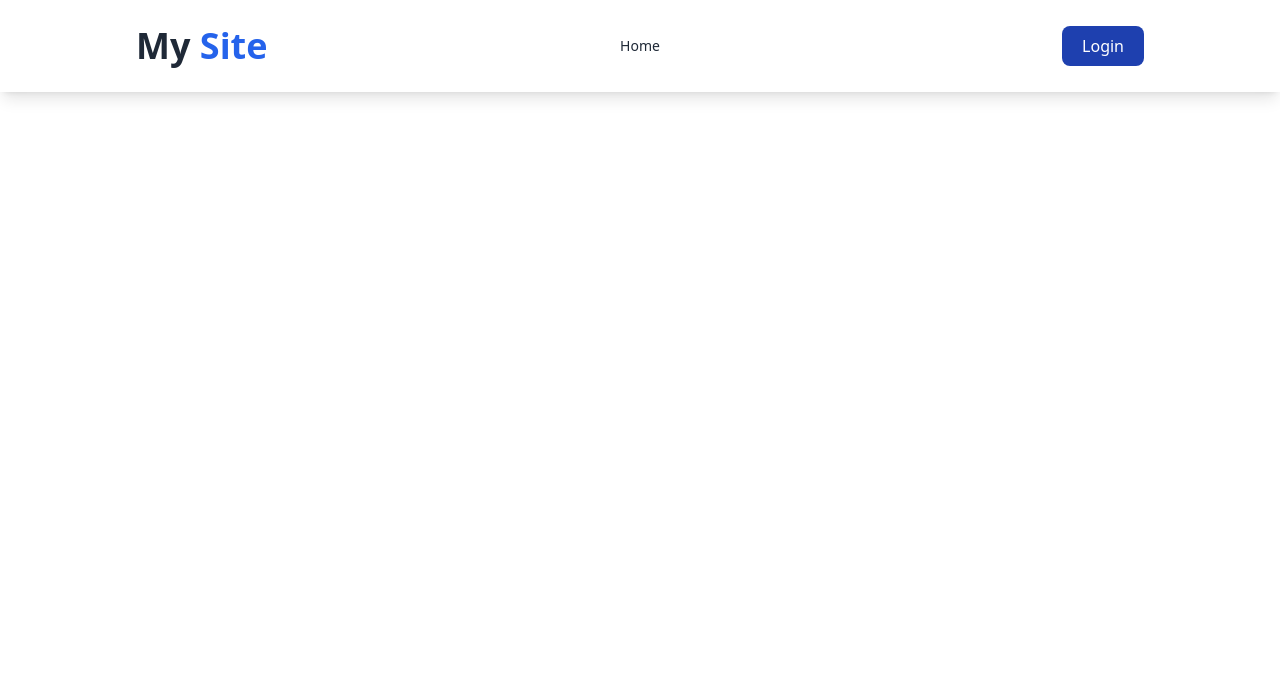
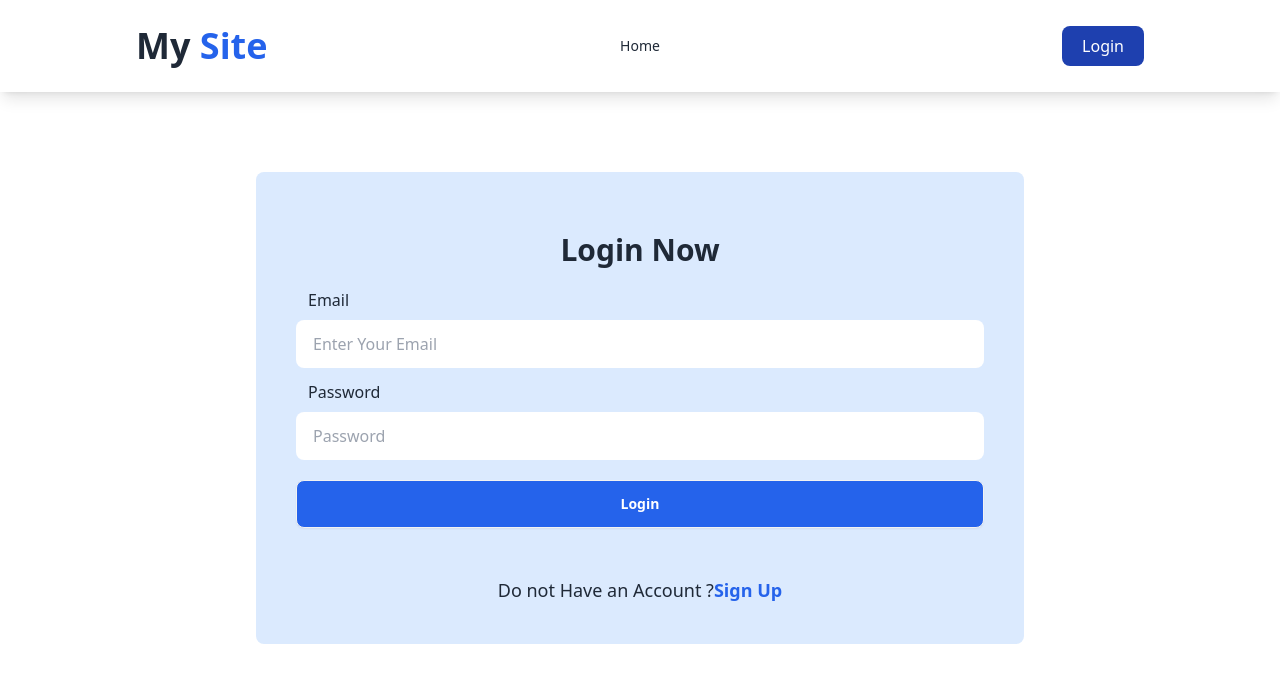
Before and after one commit to assadujjaman112/manage-account, a React (Vite) app: page /login in a window 1280 px wide. Shown: the top 682 px of the page. Built offline with nearby package versions, Linux system fonts and the light colour scheme; no server answers.

Commit message:
added login Page

```diff
--- a/package.json
+++ b/package.json
@@ -16,8 +16,10 @@
     "react": "^18.2.0",
     "react-dom": "^18.2.0",
     "react-hook-form": "^7.50.0",
+    "react-icons": "^5.0.1",
     "react-router-dom": "^6.22.0",
-    "sort-by": "^1.2.0"
+    "sort-by": "^1.2.0",
+    "sweetalert2": "^11.10.4"
   },
   "devDependencies": {
     "@types/react": "^18.2.43",
--- a/src/Pages/Login/Login.jsx
+++ b/src/Pages/Login/Login.jsx
@@ -1,11 +1,65 @@
-
+import { useContext } from "react";
+import { useForm } from "react-hook-form";
+import { Link, useNavigate } from "react-router-dom";
+import { AuthContext } from "../../Providers/AuthProvider";
 
 const Login = () => {
-    return (
-        <div>
+    const {signIn} = useContext(AuthContext);
+    const navigate = useNavigate();
+  const {
+    register,
+    handleSubmit,
+    formState: { errors },
+  } = useForm();
 
+  const onSubmit = (data) => {
+    console.log(data);
+    signIn(data.email, data.password)
+    .then(result => {
+        console.log(result.user)
+        navigate("/")
+    })
+    .catch(error => console.error(error))
+  };
+  return (
+    <div className="w-11/12 lg:w-3/5 mx-auto bg-blue-100 rounded-lg px-5 py-8 lg:p-10 mt-5 md:mt-10 lg:mt-20">
+      <h1 className="text-center text-3xl font-bold my-5">Login Now</h1>
+      <form onSubmit={handleSubmit(onSubmit)}>
+        <div className="mt-2 ">
+          <div className="flex flex-col ">
+            <label className="mb-2 pl-3"> Email</label>
+            <input
+              {...register("email")}
+              placeholder="Enter Your Email"
+              className="input w-full"
+            />
+          </div>
+          <div className="flex flex-col mt-3">
+            <label className="mb-2 pl-3"> Password</label>
+            <input
+              {...register("password", { required: true })}
+              placeholder="Password"
+              type="password"
+              className="input w-full"
+            />
+            {errors.password && <span>This field is required</span>}
+          </div>
         </div>
-    );
+
+        <input
+          type="submit"
+          value="Login"
+          className="btn btn-block bg-blue-600 text-white hover:text-black mt-5"
+        />
+      </form>
+      <p className="mt-5 md:mt-8 lg:mt-12 text-center text-lg">
+        Do not Have an Account ?
+        <Link to="/signUp" className="text-blue-600 font-bold">
+          Sign Up
+        </Link>
+      </p>
+    </div>
+  );
 };
 
 export default Login;
--- a/src/Pages/Register/Register.jsx
+++ b/src/Pages/Register/Register.jsx
@@ -1,14 +1,35 @@
+import { useContext } from "react";
 import { useForm } from "react-hook-form";
-import { Link } from "react-router-dom";
+import { Link, useNavigate } from "react-router-dom";
+import { AuthContext } from "../../Providers/AuthProvider";
+import Swal from "sweetalert2";
 
 const Register = () => {
+  const { createUser, updateUserProfile } = useContext(AuthContext);
+  const navigate = useNavigate();
   const {
     register,
     handleSubmit,
     formState: { errors },
   } = useForm();
 
-  const onSubmit = (data) => console.log(data);
+  const onSubmit = (data) => {
+    console.log(data);
+    createUser(data.email, data.password)
+      .then((result) => {
+        console.log(result.user);
+        updateUserProfile(data.name, data.image).then(() => {
+          console.log("Updated user Info");
+          Swal.fire({
+            title: "Good job!",
+            text: "You clicked the button!",
+            icon: "success",
+          });
+        });
+        navigate("/");
+      })
+      .catch((error) => console.error(error));
+  };
   return (
     <div className="w-11/12 lg:w-3/5 mx-auto bg-blue-100 rounded-lg px-5 py-8 lg:p-10 mt-5 md:mt-10 lg:mt-20">
       <h1 className="text-center text-3xl font-bold my-5">Sign Up Now</h1>
@@ -29,7 +50,7 @@ const Register = () => {
               placeholder="Photo URL"
               className="input w-full"
             />
-            {errors.exampleRequired && <span>This field is required</span>}
+            {errors.password && <span>This field is required</span>}
           </div>
         </div>
         <div className="mt-2 flex gap-5">
@@ -53,9 +74,18 @@ const Register = () => {
           </div>
         </div>
 
-        <input type="submit" value="Sign Up" className="btn btn-block bg-blue-600 text-white hover:text-black mt-5"/>
+        <input
+          type="submit"
+          value="Sign Up"
+          className="btn btn-block bg-blue-600 text-white hover:text-black mt-5"
+        />
       </form>
-      <p className="mt-5 md:mt-8 lg:mt-12 text-center text-lg">Already Have an Account ? <Link to="/login" className="text-blue-600 font-bold">Login</Link></p>
+      <p className="mt-5 md:mt-8 lg:mt-12 text-center text-lg">
+        Already Have an Account ?{" "}
+        <Link to="/login" className="text-blue-600 font-bold">
+          Login
+        </Link>
+      </p>
     </div>
   );
 };
--- a/src/components/Home/Home.jsx
+++ b/src/components/Home/Home.jsx
@@ -1,11 +1,33 @@
-
+import { useContext } from "react";
+import { AuthContext } from "../../Providers/AuthProvider";
+import { Link } from "react-router-dom";
+import { FaUserEdit } from "react-icons/fa";
 
 const Home = () => {
-    return (
-        <div className="bg-slate-100">
-
+  const { user } = useContext(AuthContext);
+  return (
+    <div className="">
+      {user ? (
+        <div className="bg-blue-200 mt-5 md:mt-10 lg:mt-20  w-11/12 md:w-3/5 mx-auto px-5 py-8 lg:p-10 rounded-lg">
+          <h1 className="text-center font-bold text-3xl md:text-4xl">
+            Your Profile
+          </h1>
+          <div className="flex justify-center items-center mt-8">
+            <img src={user?.photoURL} alt=""  className="w-80 h-80 rounded-full"/>
+          </div>
+          <div className="text-center mt-8">
+            <h1 className=""><span className="text-xl font-bold">Name : </span> {user?.displayName}</h1>
+            <p className=""><span className="text-xl font-bold">Email : </span> {user?.email}</p>
+          </div>
+          <Link to="/updateProfile"><button className="btn btn-block bg-blue-600 text-white hover:text-black mt-6"><FaUserEdit className="text-xl font-bold mr-3"></FaUserEdit> Edit Profile</button></Link>
         </div>
-    );
+      ) : (
+        <div className="h-screen flex justify-center items-center bg-blue-200">
+          <h1 className="text-4xl font-bold">Login to see your profile</h1>
+        </div>
+      )}
+    </div>
+  );
 };
 
 export default Home;
--- a/src/components/Shared/Navbar/Navbar.jsx
+++ b/src/components/Shared/Navbar/Navbar.jsx
@@ -1,9 +1,15 @@
+import { useContext } from "react";
 import { Link, NavLink } from "react-router-dom";
+import { AuthContext } from "../../../Providers/AuthProvider";
 
 const Navbar = () => {
+    const {user, logOut} = useContext(AuthContext);
     const navLinks = <>
     <li><NavLink to="/">Home</NavLink></li>
     </>
+    const handleLogOut = () => {
+        logOut();
+    }
   return (
     <div className="shadow-lg py-3">
       <div className="navbar bg-base-100 w-4/5 mx-auto">
@@ -40,7 +46,10 @@ const Navbar = () => {
           </ul>
         </div>
         <div className="navbar-end">
+            {
+            user?  <button onClick={handleLogOut} className="bg-blue-800 text-white px-5 py-2 rounded-lg">Log Out</button> :
           <Link to="/login"><button className="bg-blue-800 text-white px-5 py-2 rounded-lg">Login</button></Link>
+            }
         </div>
       </div>
     </div>
```
Also changed, not shown: 1 other file (tests, documents, lock files or other folders).
